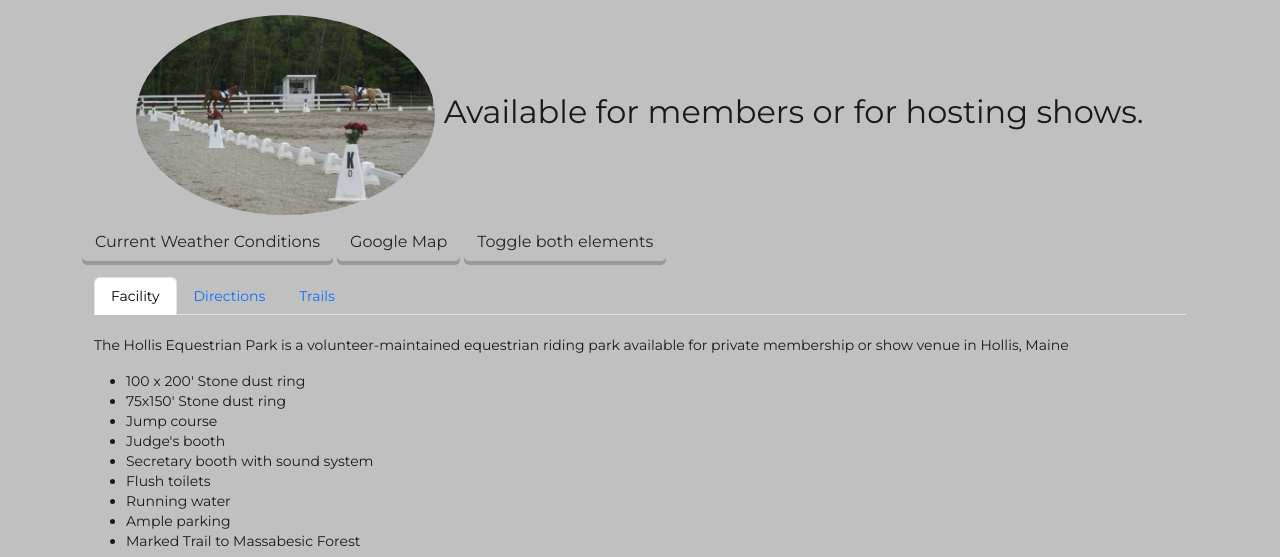
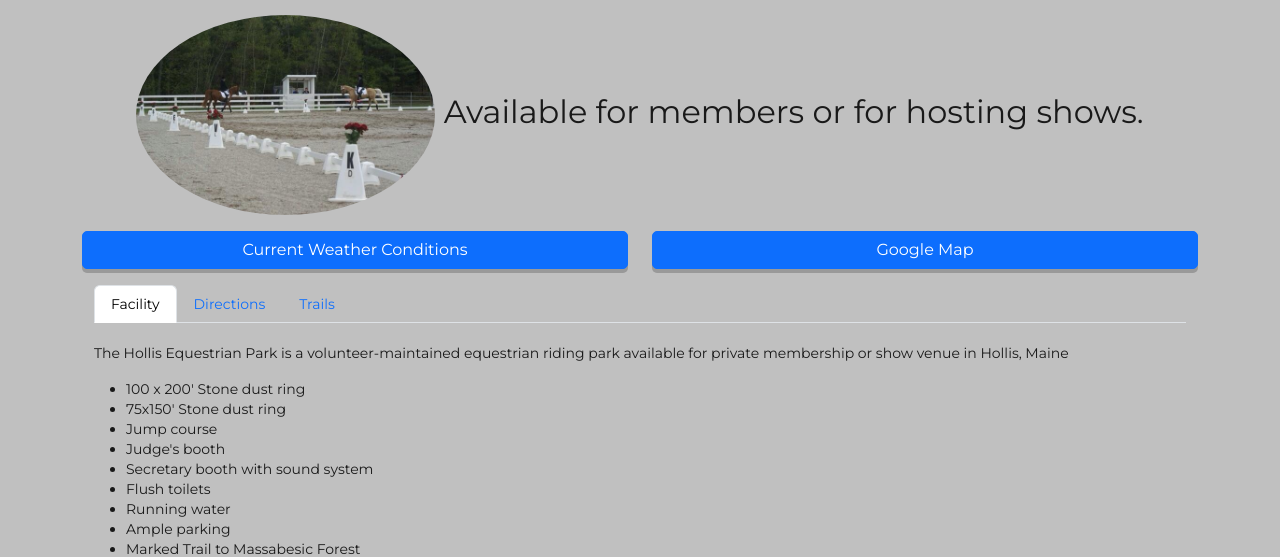
Before and after one commit to hawleypa/HEP_bootstrap5, a PHP site: page /AboutThePark.php in a window 1280 px wide. Shown: the part 55-612 px from the top of the page. Run offline with PHP 8.4, Linux system fonts and the light colour scheme; some libraries are stand-ins or nearby versions.

Commit message:
Adjusted the spacing for the buttons and cards.

```diff
--- a/AboutThePark.php
+++ b/AboutThePark.php
@@ -52,23 +52,24 @@
   </div>
   </div>
 <div>
-<p class="d-inline-flex gap-1">
-  <button class="btn btn-block" type="button" onclick="getWeatherData()" data-bs-toggle="collapse" data-bs-target="#weather-data" aria-expanded="false" aria-controls="weather-data">Current Weather Conditions</button>
-  <button class="btn btn-block" type="button" data-bs-toggle="collapse" data-bs-target="#map" aria-expanded="false" aria-controls="map">Google Map</button>
-  <button class="btn btn-block" type="button" data-bs-toggle="collapse" data-bs-target=".multi-collapse" aria-expanded="false" aria-controls="weather-data map">Toggle both elements</button>
-</p>
-<div class="row">
+<!--<p class="d-inline-flex gap-1">
+  <button class="btn btn-block w-100" type="button" data-bs-toggle="collapse" data-bs-target="#weather-data" aria-expanded="false" aria-controls="weather-data">Current Weather Conditions</button>
+  <button class="btn btn-block w-100" type="button" data-bs-toggle="collapse" data-bs-target="#map" aria-expanded="false" aria-controls="map">Google Map</button>
+</p>-->
+<div class="row row-cols-1 row-cols-md-2 my-3">
   <div class="col">
-    <div class="collapse multi-collapse" id="weather-data">
+  <button class="btn btn-primary btn-block w-100" type="button" data-bs-toggle="collapse" data-bs-target="#weather-data" aria-expanded="false" aria-controls="weather-data">Current Weather Conditions</button>
+    <div class="collapse h-100" id="weather-data" >
       <div class="card card-body">
-        <div id="weather-output"></div>
+        <div id="weather-output" style="height:450px;"></div>
       </div>
     </div>
   </div>
   <div class="col">
-    <div class="collapse multi-collapse" id="map">
+  <button class="btn btn-primary btn-block w-100" type="button" data-bs-toggle="collapse" data-bs-target="#map" aria-expanded="false" aria-controls="map">Google Map</button>
+    <div class="collapse h-100" id="map" >
       <div class="card card-body">
-      <iframe name="map" width="100%" height="450" frameborder="0" style="border:0" src="https://www.google.com/maps/embed/v1/place?q=43.567036%2C%20-70.627118&key=AIzaSyCqGOWa7v_VPgzUffrEYweTyj8zjAX1udA" allowfullscreen></iframe>
+      <iframe name="map" height="450" src="https://www.google.com/maps/embed/v1/place?q=43.567036%2C%20-70.627118&key=AIzaSyCqGOWa7v_VPgzUffrEYweTyj8zjAX1udA" allowfullscreen></iframe>
       </div>
     </div>
   </div>
```
